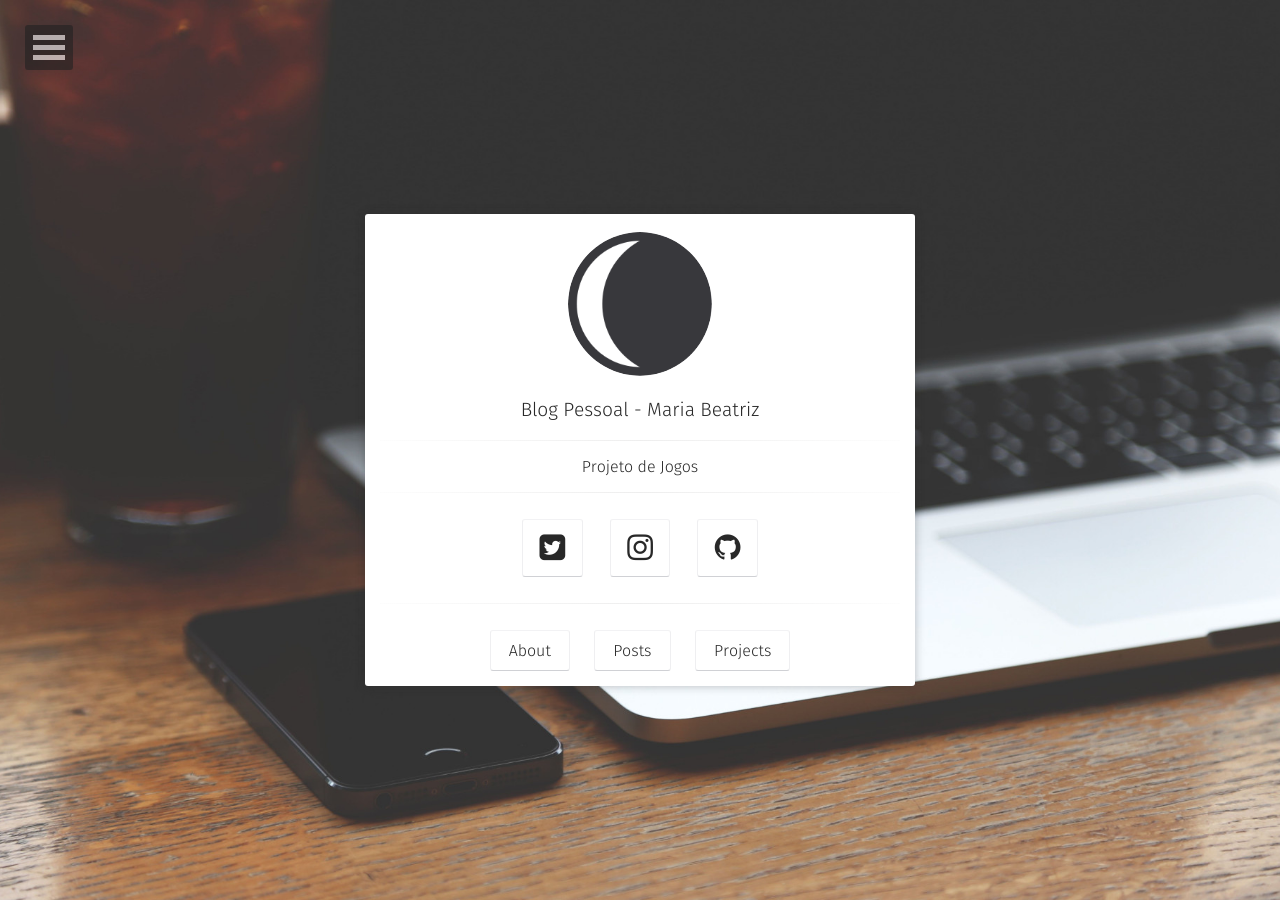
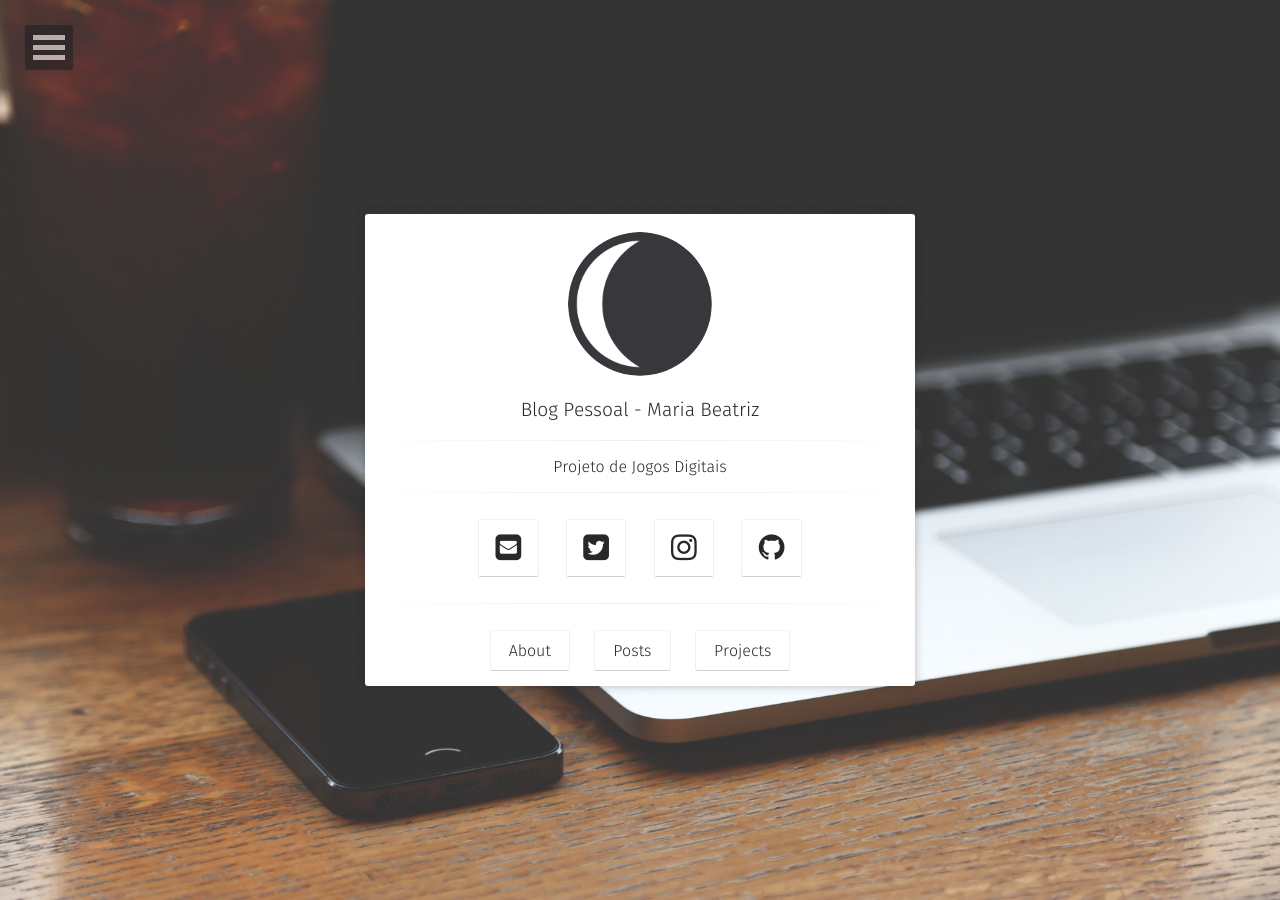
Before and after one commit to mabemoraes/mabemoraes-github.io, a Jekyll site: the page built from index.html, in a window 1280 px wide. Built offline with Jekyll 4.4.1, drawn with Linux system fonts in a browser that asks for light colours; some web fonts are replaced.

Commit message:
Update _config.yml

```diff
--- a/_config.yml
+++ b/_config.yml
@@ -1,6 +1,6 @@
 # Site
 title:              'Blog Pessoal - Maria Beatriz'
-bio:                'Projeto de Jogos'
+bio:                'Projeto de Jogos Digitais'
 description:        "Moon is a minimal, one column jekyll theme for your blog."
 reading_time:       true
 words_per_minute:   200
@@ -37,7 +37,7 @@ disqus_shortname:   taylantatli
   #ad-client:
   #ad-slot:
 #bing-verify:
-email:
+email: mrbtrznogueira@gmail.com
 twitter:            username
 #facebook:           username
 github-url:         username
```
